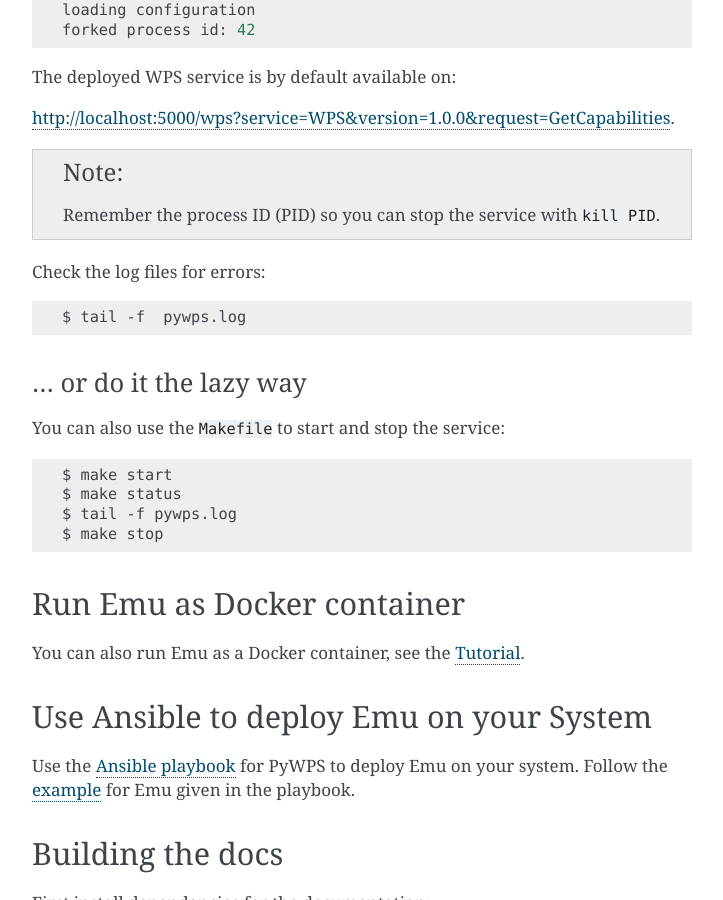
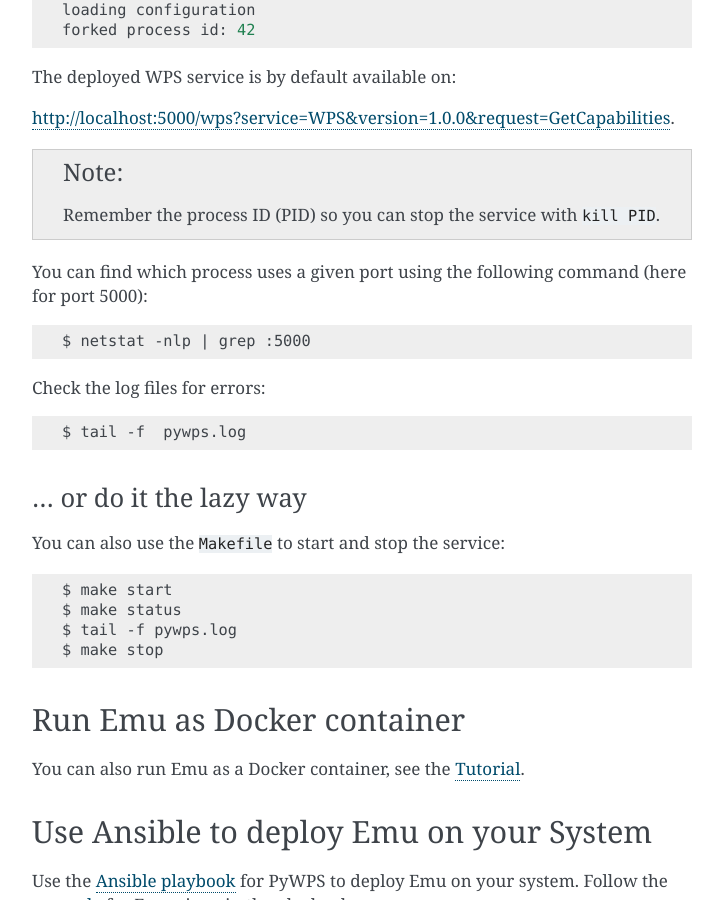
Before and after one commit to bird-house/emu, a Sphinx documentation site: the page built from docs/source/installation.rst, in a window 1280 px wide and 900 px high, scrolled down 1072 px. Shown: the whole window, without its empty margins (388-1111 px from the left). Built offline with Sphinx 7.4.7, drawn with Linux system fonts in a browser that asks for light colours.

Commit message:
update docs

```diff
--- a/docs/source/installation.rst
+++ b/docs/source/installation.rst
@@ -78,6 +78,12 @@
 
 .. NOTE:: Remember the process ID (PID) so you can stop the service with ``kill PID``.
 
+You can find which process uses a given port using the following command (here for port 5000):
+
+.. code-block:: sh
+
+   $ netstat -nlp | grep :5000
+
 Check the log files for errors:
 
 .. code-block:: sh
```
